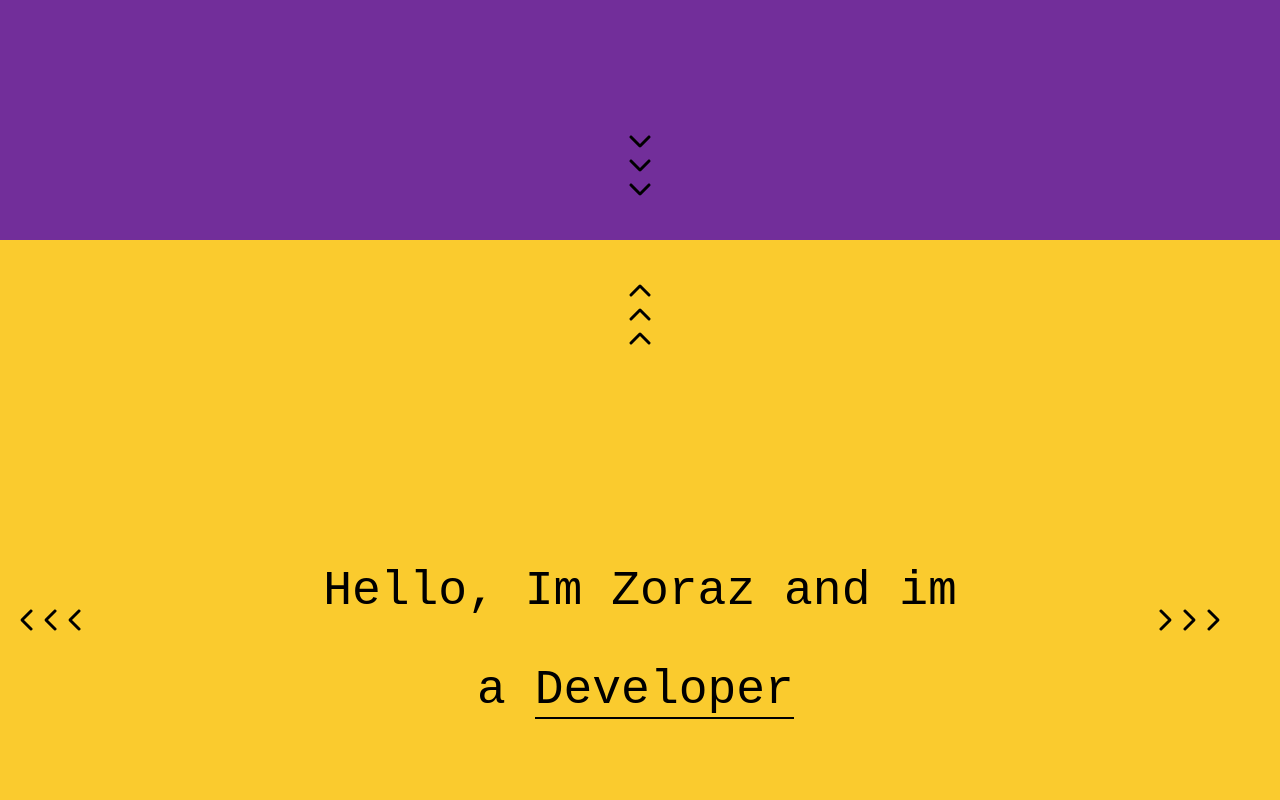
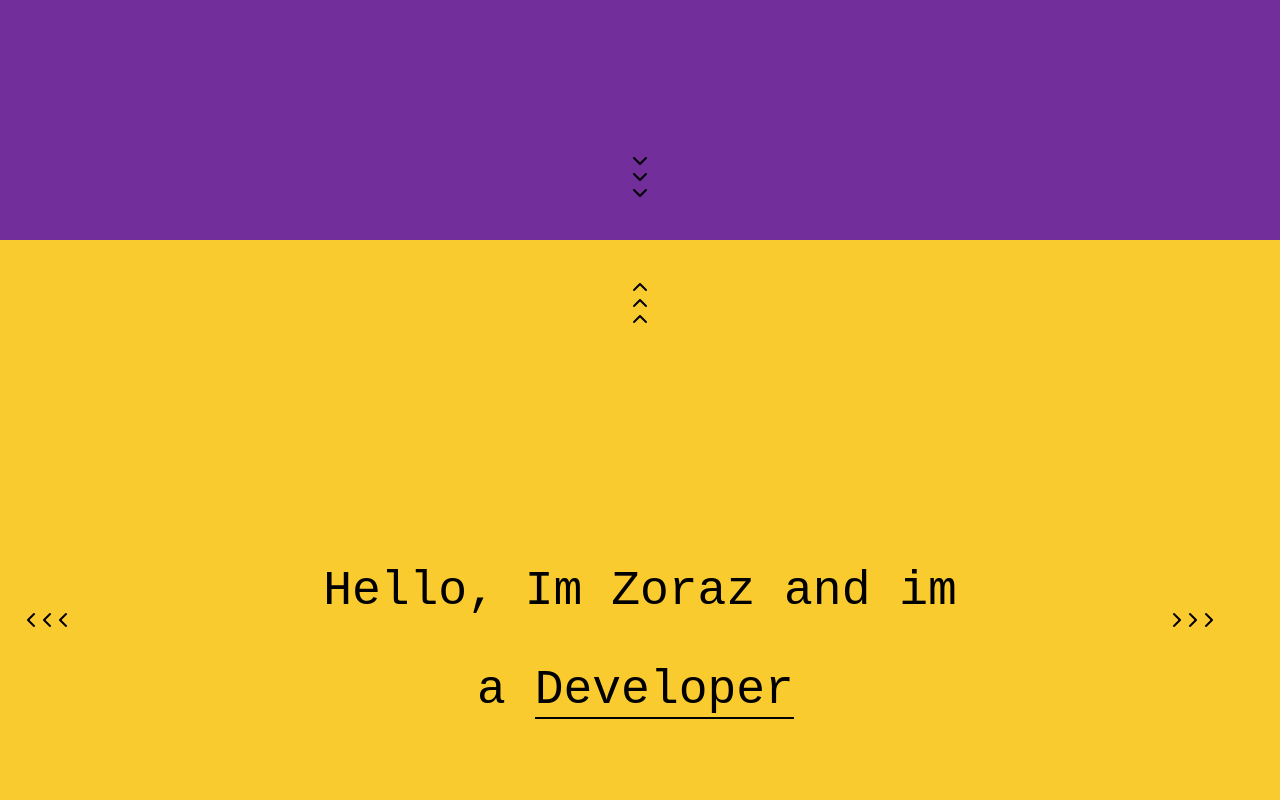
Before and after one commit to redripper480/portfolio, a Vue app: page / in a window 1280 px wide. Shown: the part 560-1360 px from the top of the page. Built offline with nearby package versions, Linux system fonts and the light colour scheme; a web font is replaced by a local one.

Commit message:
resize navigator icons

```diff
--- a/src/components/utility/NavigatorDown.vue
+++ b/src/components/utility/NavigatorDown.vue
@@ -3,19 +3,19 @@
 <div class="absolute bottom-0 mb-10 self-center">
         <font-awesome-icon
           icon="fa-solid fa-chevron-down"
-          class="af block text-black text-2xl cursor-pointer"
+          class="af block text-black text-1xl cursor-pointer"
           v-on:click="$emit('click')"
           :class="color"
         />
         <font-awesome-icon
           icon="fa-solid fa-chevron-down"
-          class="as block text-black text-2xl cursor-pointer"
+          class="as block text-black text-1xl cursor-pointer"
           v-on:click="$emit('click')"
           :class="color"
         />
         <font-awesome-icon
           icon="fa-solid fa-chevron-down"
-          class="at block text-black text-2xl cursor-pointer"
+          class="at block text-black text-1xl cursor-pointer"
           v-on:click="$emit('click')"
           :class="color"
         />
@@ -26,7 +26,7 @@
 export default{
     name:"NavigatorDown",
     props:{
-      color: String
+      color: String,
     },
 }
 </script>
--- a/src/components/utility/NavigatorLeft.vue
+++ b/src/components/utility/NavigatorLeft.vue
@@ -3,19 +3,19 @@
 <div class="absolute collapse md:visible left-10 mb-10 rotate-90 self-center">
         <font-awesome-icon
           icon="fa-solid fa-chevron-down"
-          class="af block text-black text-2xl cursor-pointer"
+          class="af block text-black text-1xl cursor-pointer"
           v-on:click="$emit('click')"
           :class="color"
         />
         <font-awesome-icon
           icon="fa-solid fa-chevron-down"
-          class="as block text-black text-2xl cursor-pointer"
+          class="as block text-black text-1xl cursor-pointer"
           v-on:click="$emit('click')"
          :class="color"
         />
         <font-awesome-icon
           icon="fa-solid fa-chevron-down"
-          class="at block text-black text-2xl cursor-pointer"
+          class="at block text-black text-1xl cursor-pointer"
           v-on:click="$emit('click')"
           :class="color"
         />
--- a/src/components/utility/NavigatorRight.vue
+++ b/src/components/utility/NavigatorRight.vue
@@ -3,19 +3,19 @@
 <div class="absolute collapse md:visible right-20 mb-10 -rotate-90 self-center">
         <font-awesome-icon
           icon="fa-solid fa-chevron-down"
-          class="af block text-2xl cursor-pointer"
+          class="af block text-1xl cursor-pointer"
           v-on:click="$emit('click')"
                    :class="color"
         />
         <font-awesome-icon
           icon="fa-solid fa-chevron-down"
-          class="as block text-2xl cursor-pointer"
+          class="as block text-1xl cursor-pointer"
           v-on:click="$emit('click')"
                     :class="color"
         />
         <font-awesome-icon
           icon="fa-solid fa-chevron-down"
-          class="at block text-2xl cursor-pointer"
+          class="at block text-1xl cursor-pointer"
           v-on:click="$emit('click')"
              :class="color"
         />
--- a/src/components/utility/NavigatorUp.vue
+++ b/src/components/utility/NavigatorUp.vue
@@ -4,19 +4,19 @@
 <div class="absolute top-0 mt-10 -rotate-180 self-center">
         <font-awesome-icon
           icon="fa-solid fa-chevron-down"
-          class="af block text-2xl cursor-pointer"
+          class="af block text-1xl cursor-pointer"
           :class="color"
           v-on:click="$emit('click')"
         />
         <font-awesome-icon
           icon="fa-solid fa-chevron-down"
-          class="as block text-2xl cursor-pointer"
+          class="as block text-1xl cursor-pointer"
           :class="color"
           v-on:click="$emit('click')"
         />
         <font-awesome-icon
           icon="fa-solid fa-chevron-down"
-          class="at block text-2xl cursor-pointer"
+          class="at block text-1xl cursor-pointer"
           :class="color"
           v-on:click="$emit('click')"
         />
```
